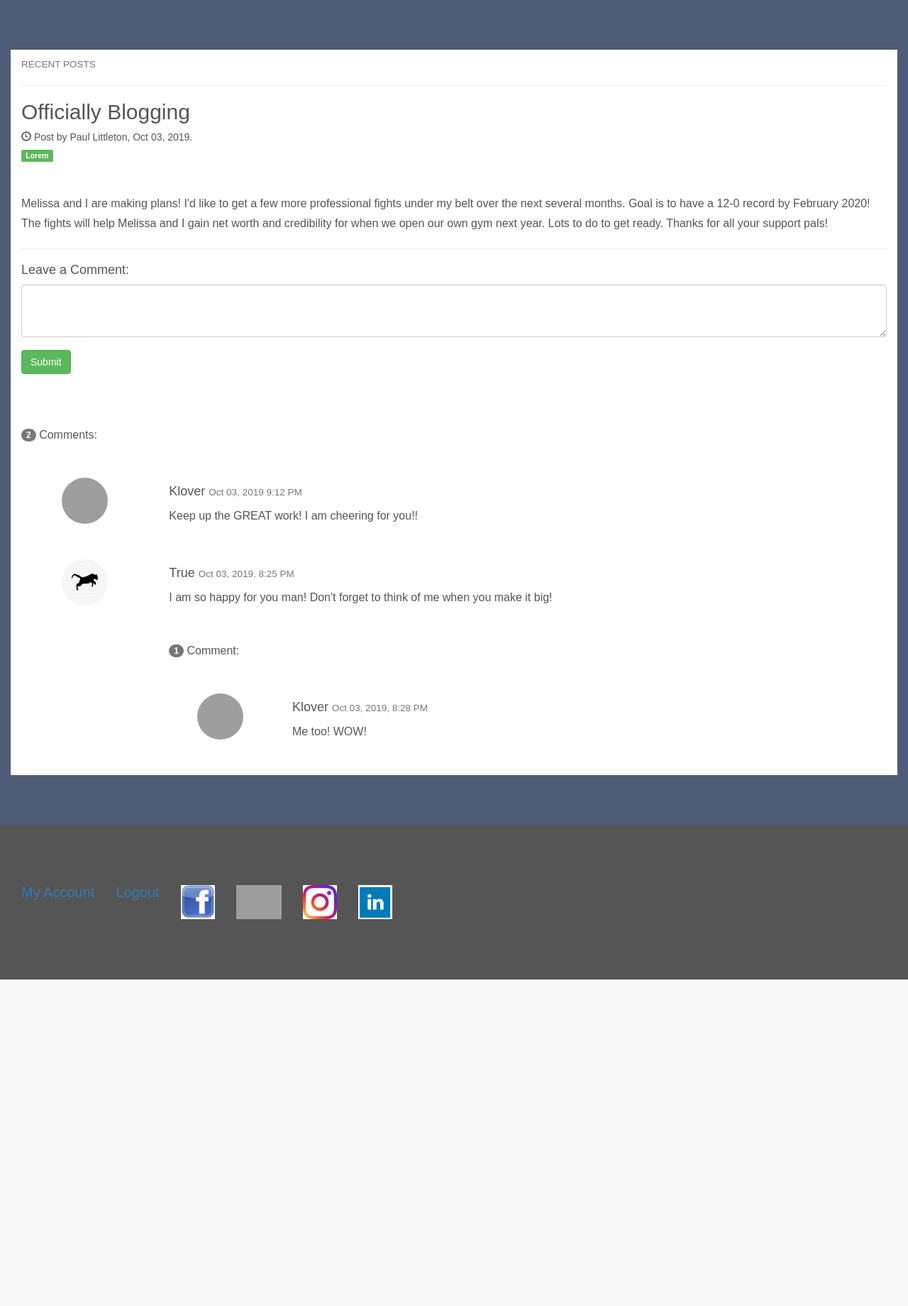
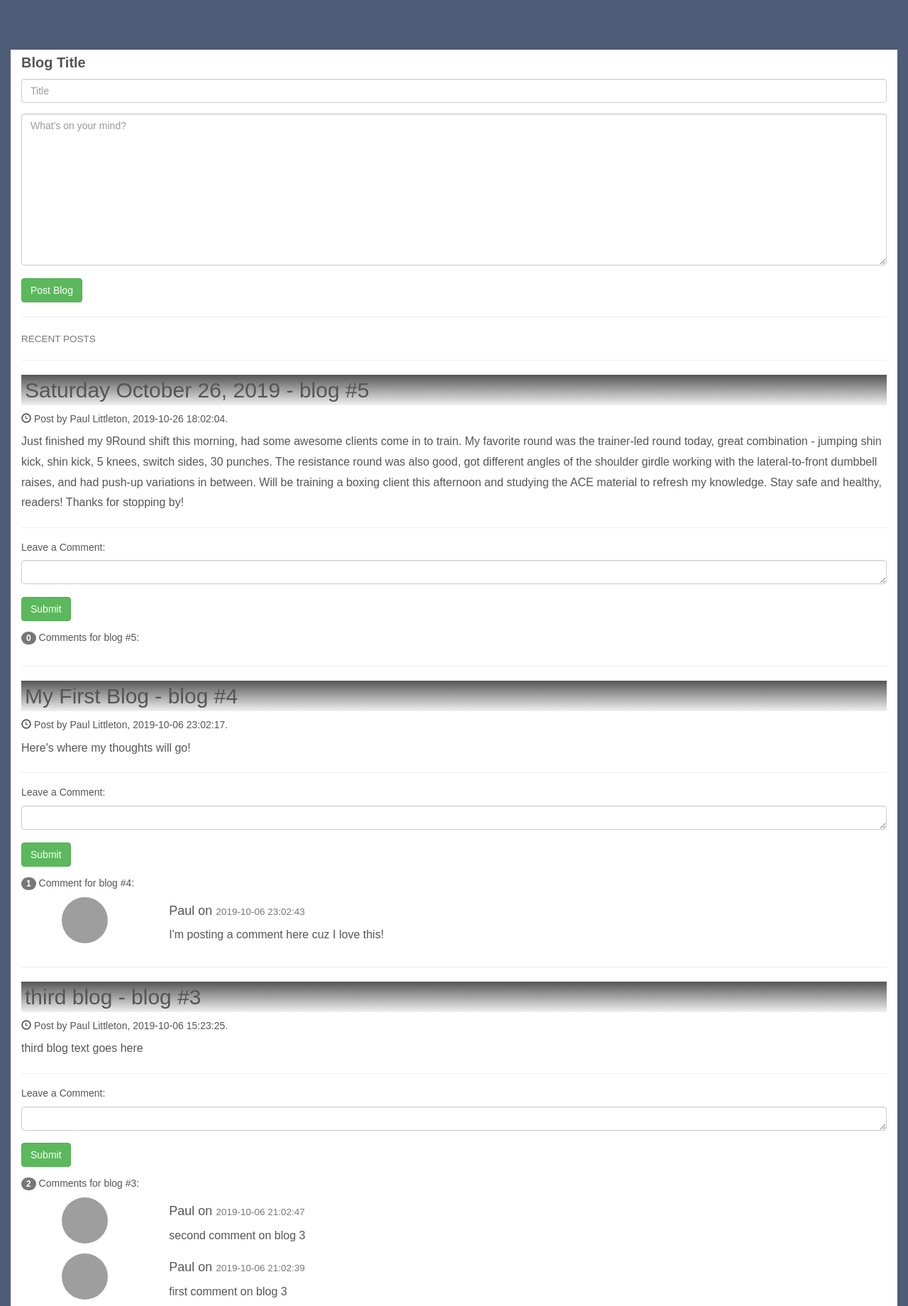
Before and after one commit to mmankt2/the_black_cat, a Flask app: page /blog in a window 1280 px wide. Shown: the part 80-1920 px from the top of the page at 71% size. Before the commit the page ends 1460 px from the top, so only its background shows below. Run offline with Flask 2, Linux system fonts and the light colour scheme; a user stored in the database is signed in; data comes from the database, SQL or seed files in the repository; both versions use the stored data as it was after the commit; some libraries are stand-ins or nearby versions; grey boxes are pictures that could not be loaded.

Commit message:
minor changes

```diff
--- a/controller_functions.py
+++ b/controller_functions.py
@@ -1,6 +1,7 @@
 from flask import render_template, redirect, request, session, flash, jsonify	# we now need fewer imports because we're not doing everything in this file!
 # if we need to work with the database, we'll need those imports:
 from config import db, bcrypt
+from sqlalchemy import desc
 from models import User, Blog, Comment, Blog_Like, Comment_Like
 import json, os
 
@@ -8,7 +9,30 @@ def landing():
   return render_template('index.html')
 
 def blog():
-  return render_template('blog.html')
+  #list_of_all_comments = Comment.query.order_by(desc(Comment.id)).all()
+  list_of_all_blogs = Blog.query.order_by(desc(Blog.id)).all()
+
+  #add the author's names and the list of comments to the list_of_all_blogs
+  for blog_index in range(len(list_of_all_blogs)):
+    #get author's name
+    blog_author = User.query.filter_by(id=list_of_all_blogs[blog_index].author_id).first()
+    list_of_all_blogs[blog_index].author = blog_author.f_name + " " + blog_author.l_name
+
+    #add list of comments
+    list_of_blog_comments = list_of_all_blogs[blog_index].comments
+    #order the list of comments in descending order
+    for comment_index in range(int(len(list_of_blog_comments)/2)):
+      hold_comment = list_of_blog_comments[comment_index]
+      list_of_blog_comments[comment_index] = list_of_blog_comments[len(list_of_blog_comments)-1-comment_index]
+      list_of_blog_comments[len(list_of_blog_comments)-1-comment_index] = hold_comment
+
+    list_of_all_blogs[blog_index].comments = list_of_blog_comments
+
+  if 'id' in session:
+    instance_of_user = User.query.filter_by(id=session['id']).first()
+    return render_template('blog.html', user=instance_of_user,all_blogs=list_of_all_blogs)
+
+  return render_template('blog.html',all_blogs=list_of_all_blogs)
 
 def clear_session():
   session.clear()
@@ -22,7 +46,6 @@ def login_register(flag=0): #flag = 1 if the user is trying to place an order. o
   print(flag)
   if flag == '1':
     flash('Please login to continue')
-
   return render_template('/registration.html',flag=flag)
 
 def login(flag=0):#flag = 1 if the user is trying to place an order. otherwise flag is 0
@@ -49,6 +72,7 @@ def login(flag=0):#flag = 1 if the user is trying to place an order. otherwise f
         print('password matched')
         session['user_email'] = form_email
         session['first_name'] = instance_of_user.f_name
+        session['last_name'] = instance_of_user.l_name
         session['id'] = instance_of_user.id
         return redirect('/my_account')
       else:
@@ -99,3 +123,23 @@ def register(flag=0): #flag = 1 if the user is trying to place an order. otherwi
 def my_account():
   instance_of_user = User.query.get(session['id'])
   return render_template('myaccount.html', user=instance_of_user)
+
+def new_blog():
+  blog = {
+    'title':request.form['blog_title'],
+    'content':request.form['new_blog']
+  }
+  new_instance_of_blog = Blog(author_id=session['id'],title=blog['title'],content=blog['content'])
+  db.session.add(new_instance_of_blog)
+  db.session.commit()
+  return redirect('/blog')
+
+def new_comment():
+  comment = {
+    'blog_id':request.form['blog_id'],
+    'content':request.form['new_comment']
+  }
+  new_instance_of_comment = Comment(author_id=session['id'],blog_id=comment['blog_id'],content=comment['content'])
+  db.session.add(new_instance_of_comment)
+  db.session.commit()
+  return render_template('/partials/blog_partial.html',comment=new_instance_of_comment,blog_id=comment['blog_id'])
--- a/models.py
+++ b/models.py
@@ -54,7 +54,7 @@ class Comment_Like(db.Model):
   __tablename__ = "comment_likes"
   id = db.Column(Integer, primary_key=True)
   author_id = db.Column(Integer, ForeignKey('users.id'))
-  comment_id = db.Column(Integer, ForeignKey('blogs.id'))
+  comment_id = db.Column(Integer, ForeignKey('comments.id'))
   created_at = db.Column(DateTime, server_default=func.now())
   updated_at  = db.Column(DateTime, server_default=func.now(), onupdate=func.now())
 
--- a/routes.py
+++ b/routes.py
@@ -1,5 +1,5 @@
 from config import app
-from controller_functions import landing,my_account,login,login_register,logout,clear_session,register,blog
+from controller_functions import landing,my_account,login,login_register,logout,clear_session,register,blog,new_blog,new_comment
 app.add_url_rule("/", view_func=landing)
 app.add_url_rule("/my_account",view_func=my_account)
 app.add_url_rule("/logout",view_func=logout)
@@ -8,3 +8,5 @@ app.add_url_rule("/clear_session",view_func=clear_session)
 app.add_url_rule('/register/<flag>',view_func=register,methods=['POST'])
 app.add_url_rule('/login_register/<flag>',view_func=login_register)
 app.add_url_rule('/blog',view_func=blog)
+app.add_url_rule('/new_blog',view_func=new_blog,methods=['POST'])
+app.add_url_rule('/new_comment',view_func=new_comment,methods=['POST'])
--- a/static/css/index.css
+++ b/static/css/index.css
@@ -40,6 +40,7 @@ p {font-size: 16px;}
 iframe {
   margin-left:auto;
   margin-right:auto;
+  width:50%;
 }
 /* Set height of the grid so .sidenav can be 100% (adjust if needed) */
 .row.content {height: 1500px}
@@ -56,14 +57,20 @@ footer {
   color: white;
   padding: 15px;
 }
-
-/* On small screens, set height to 'auto' for sidenav and grid */
+/* On small screens*/
+/*set height to 'auto' for sidenav and grid */
+/*set width of iframe video to take up the whole width*/
 @media screen and (max-width: 767px) {
   .sidenav {
     height: auto;
     padding: 15px;
   }
-  .row.content {height: auto;}
+  .row.content {
+    height: auto;
+  }
+  iframe{
+    width:100%;
+  }
 }
 .tab-content{
   margin-left:auto;
@@ -79,3 +86,12 @@ div.panel-default{
 li > a > img {
   height:48px;
 }
+.title{
+  background-image:linear-gradient(#555,#f1f1f1);
+  padding:5px;
+}
+div.find-me img {
+  height:150px;
+  margin-left:auto;
+  margin-right:auto;
+}
--- a/templates/blog.html
+++ b/templates/blog.html
@@ -8,6 +8,7 @@
   <script src="https://ajax.googleapis.com/ajax/libs/jquery/3.4.1/jquery.min.js"></script>
   <script src="https://maxcdn.bootstrapcdn.com/bootstrap/3.4.0/js/bootstrap.min.js"></script>
   <link rel="stylesheet" href="{{url_for('static',filename='css/index.css')}}">
+  <!--<script src="{{url_for('static',filename='js/new_comment.js')}}"></script>-->
 </head>
 <body>
 
@@ -40,53 +41,90 @@
 <div class="container-fluid bg-2">
 
     <div class="col-sm-12 bg-3">
+      {% if 'id' in session and user.is_admin == 1 %}
+      <form action="/new_blog" method="POST">
+        <div class="form-group">
+          <label for="blog_title">Blog Title</label>
+          <input class="form-control" id="blog_title" name="blog_title" placeholder="Title" required>
+        </div>
+        <div class="form-group">
+          <textarea name="new_blog" id="new_blog" class="form-control" rows="10" placeholder="What's on your mind?" required></textarea>
+        </div>
+        <div class="form-group">
+          <button type="submit" class="btn btn-success">Post Blog</button>
+        </div>
+      </form>
+      <hr>
+      {% endif %}
+
       <h4><small>RECENT POSTS</small></h4>
+
+      {% for blog in all_blogs %}
       <hr>
-      <h2>Officially Blogging</h2>
-      <h5><span class="glyphicon glyphicon-time"></span> Post by Paul Littleton, Oct 03, 2019.</h5>
-      <h5><span class="label label-success">Lorem</span></h5><br>
-      <p>Melissa and I are making plans!  I'd like to get a few more professional fights under my belt over the next several months.  Goal is to have a 12-0 record by February 2020! The fights will help Melissa and I gain net worth and credibility for when we open our own gym next year.  Lots to do to get ready. Thanks for all your support pals!</p>
+      <h2 class="title">{{blog.title}} - blog #{{blog.id}}</h2>
+      <h5><span class="glyphicon glyphicon-time"></span> Post by {{blog.author}}, {{blog.created_at}}.</h5>
+      <!--maybe put some tags in here-->
+      <!--<h5><span class="label label-success">Lorem</span></h5><br>-->
+      <p>{{blog.content}}</p>
       <hr>
 
-      <h4>Leave a Comment:</h4>
-      <form role="form">
+      {% if 'id' in session %}
+      <h5>Leave a Comment:</h5>
+      <form id="new-comment-form-{{blog.id}}" method="POST" action="/new_comment" blog_id="{{blog.id}}" role="form">
+        <input class="hidden" type="text" name="blog_id" id="blog_id" value="{{blog.id}}">
         <div class="form-group">
-          <textarea class="form-control" rows="3" required></textarea>
+          <textarea name="new_comment" id="new_comment-{{blog.id}}" class="form-control" blog_id="{{blog.id}}" rows="1" required></textarea>
         </div>
-        <button type="submit" class="btn btn-success">Submit</button>
+        <div class="form-group">
+          <input type="submit" value="Submit" blog_id="{{blog.id}}" class="btn btn-success">
+        </div>
       </form>
-      <br><br>
 
-      <p><span class="badge">2</span> Comments:</p><br>
+      <script type="text/javascript">
+        $(document).ready(function(){
+          var frm = $('#new-comment-form-{{blog.id}}');
 
+          frm.submit(function(ev){
+            ev.preventDefault();
+            $.ajax({
+                type: frm.attr('method'),
+                url: frm.attr('action'),
+                data: frm.serialize(),
+                success: function(data){
+                  //alert(data);
+                  $('#new_comment-{{blog.id}}').val('');
+                  $('#comment-text-{{blog.id}}').prepend(data);
+              }
+            });
+          });
+        });
+      </script>
+      {% else %}
+
+      <h5><a href="/login_register/0">Login</a> to leave a comment.</h5>
+
+      {% endif %}<!--end if id in session for commenting-->
+      {% if blog.comments|length ==1 %}
+      <h5><span class="badge">{{blog.comments|length}}</span> Comment for blog #{{blog.id}}:</h5>
+      {% else %}
+      <h5><span class="badge">{{blog.comments|length}}</span> Comments for blog #{{blog.id}}:</h5>
+      {% endif %}
       <div class="row">
+        <div id="comment-text-{{blog.id}}"></div>
+        {% for comment in blog.comments %}
+
         <div class="col-sm-2 text-center">
           <img src="bandmember.jpg" class="img-circle" height="65" width="65" alt="Avatar">
         </div>
         <div class="col-sm-10">
-          <h4>Klover <small>Oct 03, 2019 9:12 PM</small></h4>
-          <p>Keep up the GREAT work! I am cheering for you!!</p>
-          <br>
+          <h4>{{session.first_name}} on <small>{{comment.created_at}}</small></h4>
+          <p>{{comment.content}}</p>
         </div>
-        <div class="col-sm-2 text-center">
-          <img src="{{url_for('static',filename='img/puma-silhouette-banner.jpg')}}" class="img-circle" height="65" width="65" alt="Avatar">
-        </div>
-        <div class="col-sm-10">
-          <h4>True <small>Oct 03, 2019, 8:25 PM</small></h4>
-          <p>I am so happy for you man! Don't forget to think of me when you make it big!</p>
-          <br>
-          <p><span class="badge">1</span> Comment:</p><br>
-          <div class="row">
-            <div class="col-sm-2 text-center">
-              <img src="bird.jpg" class="img-circle" height="65" width="65" alt="Avatar">
-            </div>
-            <div class="col-xs-10">
-              <h4>Klover <small>Oct 03, 2019, 8:28 PM</small></h4>
-              <p>Me too! WOW!</p>
-              <br>
-            </div>
-          </div>
-        </div>
+        {% endfor %}
+      </div>
+
+      {% endfor %}
+
       </div>
     </div>
   </div>
@@ -108,6 +146,6 @@
     </ul>
   </div>
 </footer>
-
+<script src="https://ajax.googleapis.com/ajax/libs/jquery/3.2.1/jquery.min.js"></script>
 </body>
 </html>
```
Also changed, not shown: migrations/versions/1b2f7e3fd329_.py (added, +30 -0 lines), static/js/new_comment.js (added, +49 -0 lines), templates/index.html (+11 -13 lines), templates/partials/blog_partial.html (added, +7 -0 lines), the_black_cat.db.
